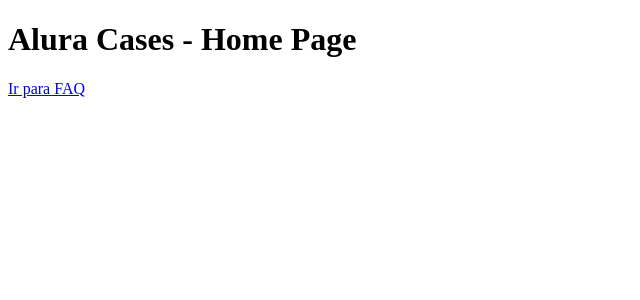
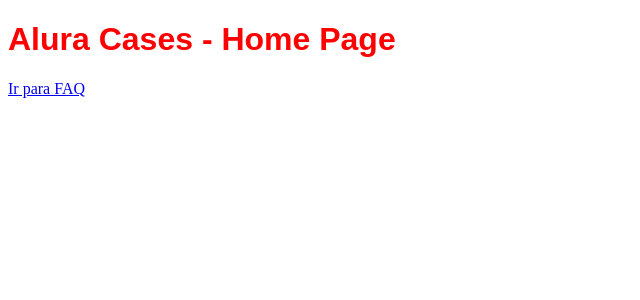
Before and after one commit to jhonataT/alura-course-nextjs, a Next.js app: page / in a window 1280 px wide. Shown: the top 300 px of the page, without its empty margins (0-640 px from the left). Built offline with nearby package versions, Linux system fonts and the light colour scheme.

Commit message:
Chapter 3

```diff
--- a/pages/index.js
+++ b/pages/index.js
@@ -1,9 +1,29 @@
+import React from 'react';
 import Link from "../src/components/Link";
+
+function Title({ children, as }) {
+    const Tag = as;
+
+    return (
+        <React.Fragment>
+            <Tag>
+                {children}
+            </Tag>
+            <style jsx>{`
+                ${Tag} {
+                    font-family: sans-serif;
+                    color: red;
+                }
+
+            `}</style>
+        </React.Fragment>
+    )
+}
 
 export default function HomePage() {
     return (
         <div>
-            <h1>Alura Cases - Home Page</h1>
+            <Title as="h1">Alura Cases - Home Page</Title>
             <Link href='/faq' label='Ir para FAQ' />
         </div>
     )
```
